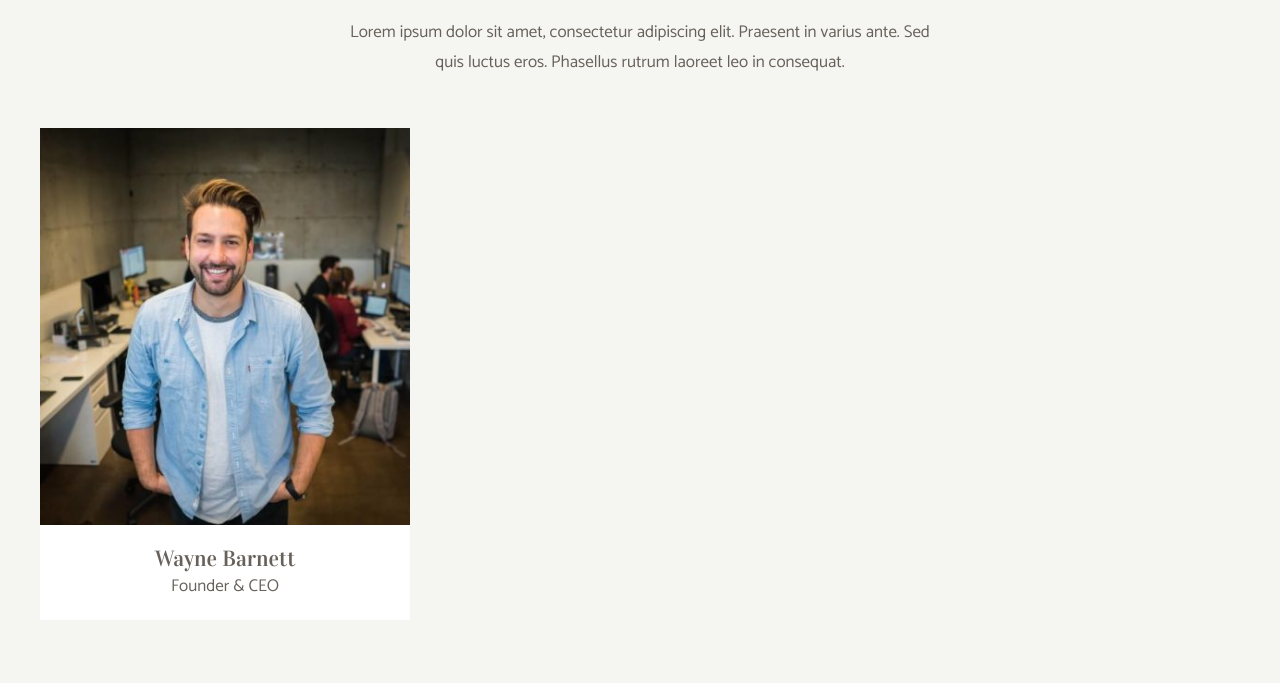
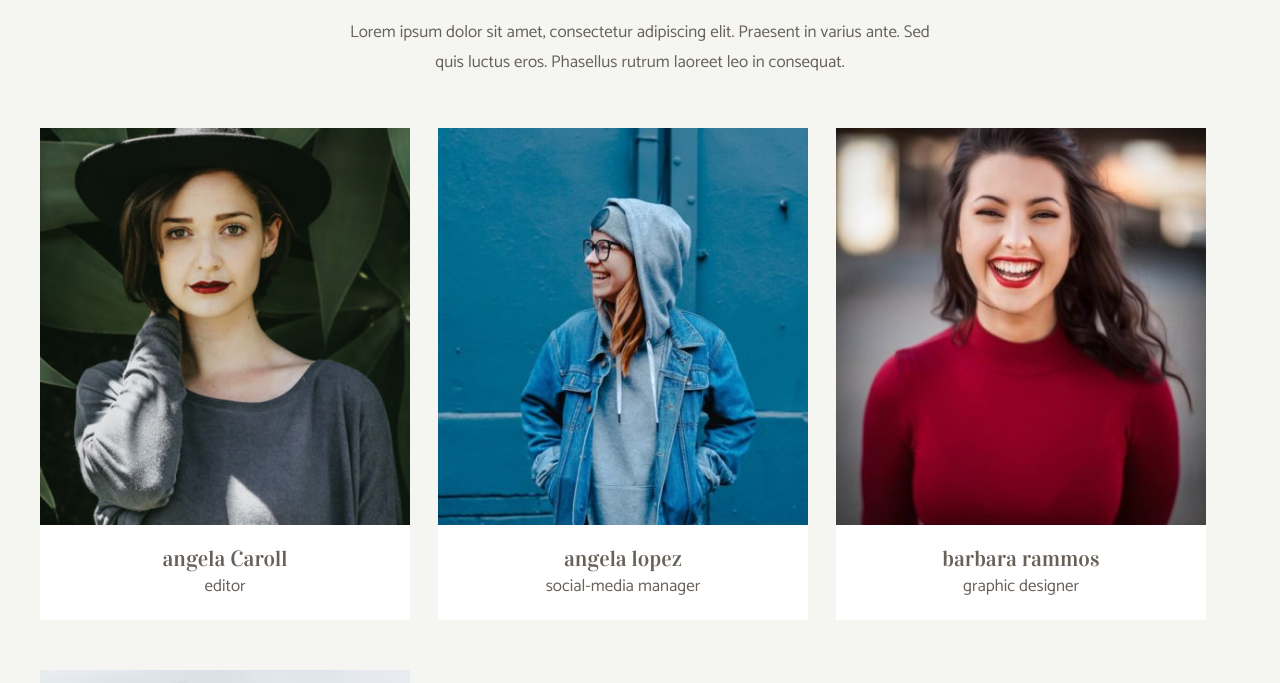
Before and after one commit to LorenzoPrimogeri/js-our-team, a plain HTML site: page index.html in a window 1280 px wide. Shown: the part 107-790 px from the top of the page. Drawn offline with Linux system fonts and the light colour scheme.

Commit message:
complete

```diff
--- a/index.html
+++ b/index.html
@@ -12,7 +12,6 @@
     rel="stylesheet" />
   <script src="main.js" defer></script>
 </head>
-
 <body>
   <section id="team">
     <div class="container">
@@ -23,17 +22,6 @@
         consequat.
       </p>
       <div id="Contenitore" class="team-container">
-        <!-- Inseriamo inizialmente una card statica per stilarla e vedere l'effetto finale -->
-
-        <div class="team-card">
-          <div class="card-image">
-            <img id="Immagine" src="img/wayne-barnett-founder-ceo.jpg" alt="Wayne Barnett" />
-          </div>
-          <div class="card-text">
-            <h3 id="Nome">Wayne Barnett</h3>
-            <p id="Ruolo">Founder & CEO</p>
-          </div>
-        </div>
       </div>
     </div>
   </section>
--- a/main.js
+++ b/main.js
@@ -21,8 +21,18 @@ function start() {
     const name = document.getElementById("name").value;
     const role = document.getElementById("role").value;
     const img = document.getElementById("image").value;
-    console.log("nome: " + name + "ruolo: " + role + "immagine: " + img);
+    const dipendente = inputDipendente(name, role, img);
+    stampaDipendente(dipendente);
 };
+function inputDipendente(name, role, img) {
+    const oggetto = {
+        'nome': name,
+        'ruolo': role,
+        'foto': img
+    }
+    return oggetto;
+
+}
 const arrayDipendenti = [
     {
         'nome': "angela Caroll",
@@ -30,14 +40,19 @@ const arrayDipendenti = [
         'foto': "img/angela-caroll-chief-editor.jpg"
     },
     {
-        'nome': "ciruzzo",
-        'ruolo': "designer",
-        'foto': "img/wayne-barnett-founder-ceo.jpg"
+        'nome': "angela lopez",
+        'ruolo': "social-media manager",
+        'foto': "img/angela-lopez-social-media-manager.jpg"
     },
     {
-        'nome': "luca",
-        'ruolo': "designer",
-        'foto': "img/wayne-barnett-founder-ceo.jpg"
+        'nome': "barbara rammos",
+        'ruolo': "graphic designer",
+        'foto': "img/barbara-ramos-graphic-designer.jpg"
+    },
+    {
+        'nome': "lorenzo",
+        'ruolo': "graphic designer",
+        'foto': "img/new-team-member-02.jpg"
     }
 ]
 function stampaDipendente(dipendente) {
@@ -52,11 +67,15 @@ function stampaDipendente(dipendente) {
     cardText.classList.add("card-text");
     const cardName = document.createElement("h3");
     const cardRuolo = document.createElement("p");
-    cardText.appendChild(cardName, cardRuolo);
-    teamCard.appendChild(divCardImage, cardText);
+    cardText.appendChild(cardName);
+    cardText.appendChild(cardRuolo);
+    teamCard.appendChild(divCardImage);
+    teamCard.appendChild(cardText);
     cardName.innerText = dipendente.nome;
     cardRuolo.innerText = dipendente.ruolo;
+    cardImage.src = dipendente.foto;
     contenitore.appendChild(teamCard);
+    console.log(teamCard);
 }
 function creazioneDipendente() {
     for (let i = 0; i < arrayDipendenti.length; i++) {
--- a/style.css
+++ b/style.css
@@ -47,7 +47,7 @@ section {
 .team-container {
   display: flex;
   flex-wrap: wrap;
-  justify-content: space-between;
+  /* justify-content: space-between; */
 }
 
 .team-card {
```
